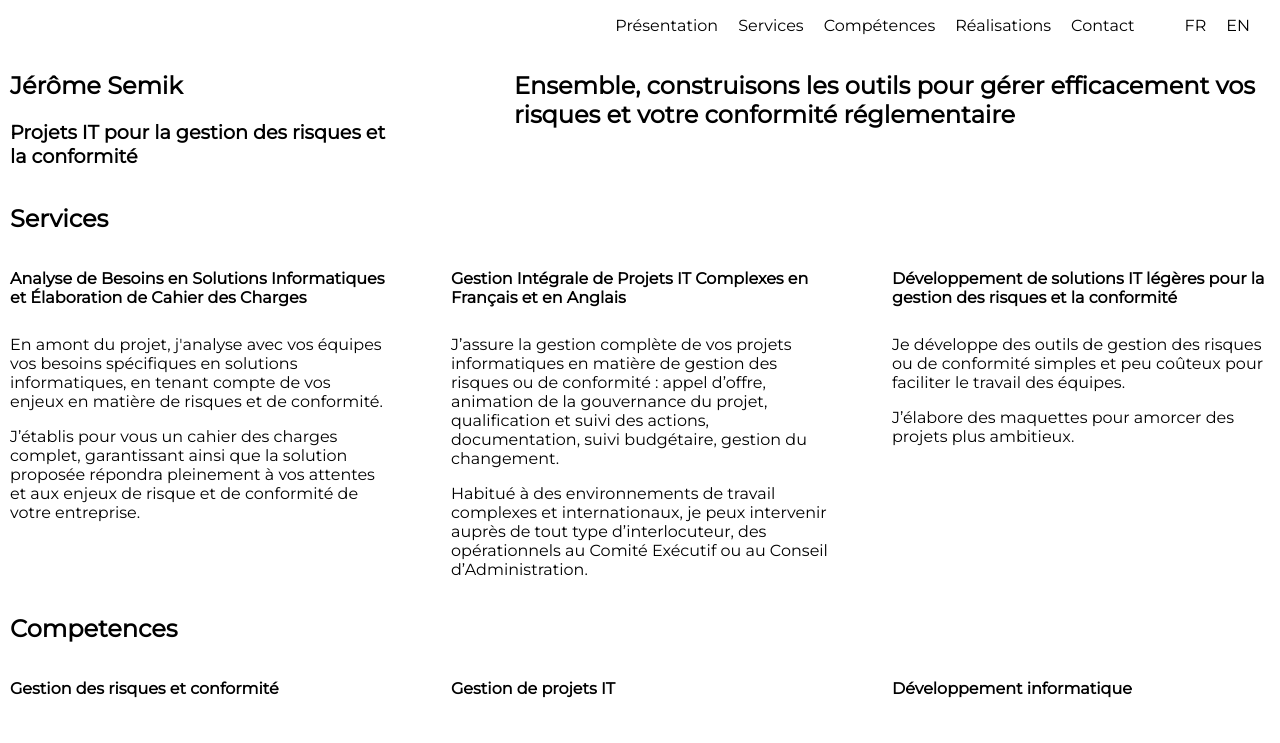
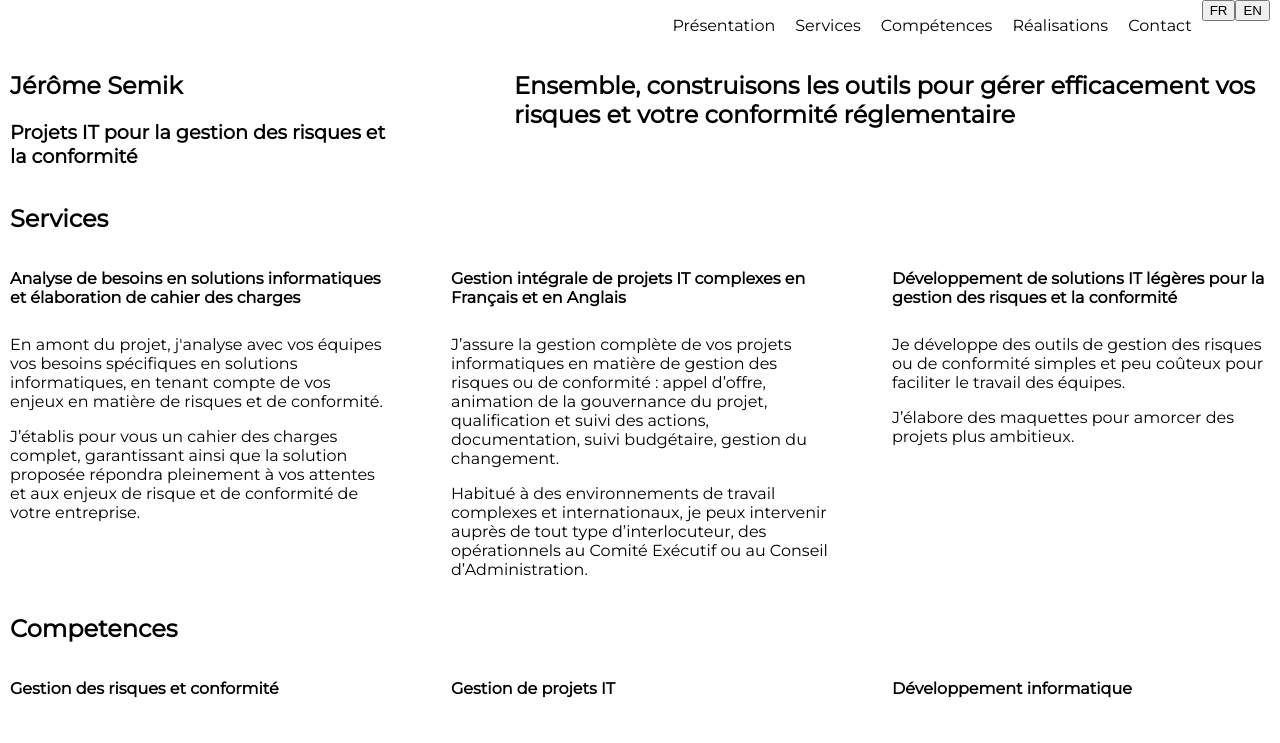
Before and after one commit to Myzaka/Personal-page, a React (Create React App) app in the folder frontend/: page / in a window 1280 px wide. Shown: the top 743 px of the page. Built offline with nearby package versions, Linux system fonts and the light colour scheme.

Commit message:
Ajout useContext pour gestion de la langue

```diff
--- a/frontend/src/App.js
+++ b/frontend/src/App.js
@@ -1,4 +1,5 @@
 import React from 'react';
+import { LanguageContext } from './components/Generic/Language_context';
 import './App.css';
 import Header from './components/Header/Header';
 import Presentation from './components/Presentation/Presentation';
@@ -8,6 +9,7 @@ import Footer from './components/Footer/Footer';
 
 function App() {
   return (
+    <LanguageContext>
       <div>
         <Header language={'fr'}/>
         <Presentation language={'fr'} />
@@ -15,6 +17,7 @@ function App() {
         <Competences language={'fr'} />
         <Footer language={'fr'} />
       </div>
+    </LanguageContext>
   );
 }
 
--- a/frontend/src/components/Competences/Competences.jsx
+++ b/frontend/src/components/Competences/Competences.jsx
@@ -2,8 +2,10 @@ import React from 'react';
 import './Competences_style.scss';
 import texts from './Competences_text.json';
 import CompetencesPanel from './CompetencesPanel';
+import { useLang } from '../Generic/Language_context';
 
-export default function Competences( {language} ) {
+export default function Competences() {
+    const { language } = useLang();
     const text = texts[language];
     return(
         <section className='competences'>
--- a/frontend/src/components/Competences/CompetencesPanel.jsx
+++ b/frontend/src/components/Competences/CompetencesPanel.jsx
@@ -1,8 +1,10 @@
 import React from 'react';
 import './Competences_style.scss';
 import texts from './Competences_text.json';
+import { useLang } from '../Generic/Language_context';
 
-export default function competencesPanel({ language, title, sentence }) {
+export default function CompetencesPanel({ title, sentence }) {
+  const { language } = useLang();
   const text = texts[language];
   const sentences = sentence.split('.');
 
--- a/frontend/src/components/Footer/Footer.jsx
+++ b/frontend/src/components/Footer/Footer.jsx
@@ -3,9 +3,10 @@ import './Footer_style.scss';
 import texts from './Footer_text.json';
 import { FaGithub } from 'react-icons/fa';
 import { FaLinkedin } from 'react-icons/fa';
+import { useLang } from '../Generic/Language_context';
 
-
-export default function Footer({ language }) {
+export default function Footer() {
+  const { language } = useLang();
   const text = texts[language];
 
   return (
--- /dev/null
+++ b/frontend/src/components/Generic/Language_context.jsx
@@ -0,0 +1,21 @@
+import React, { createContext, useContext, useState } from 'react';
+
+const LangContext = createContext();
+
+export function LanguageContext ({ children }) {
+  const [language, setLanguage] = useState('fr'); // Définissez la langue par défaut ici
+
+  const changeLanguage = (newLanguage) => {
+    setLanguage(newLanguage);
+  };
+
+  return (
+    <LangContext.Provider value={{ language, changeLanguage }}>
+      {children}
+    </LangContext.Provider>
+  );
+}
+
+export function useLang() {
+  return useContext(LangContext);
+}
--- a/frontend/src/components/Header/Header.jsx
+++ b/frontend/src/components/Header/Header.jsx
@@ -2,8 +2,11 @@ import React from 'react';
 import './Header_style.scss';
 import texts from './Header_text.json';
 import LanguageSelector from '../Language/Language';
+import { useLang } from '../Generic/Language_context';
 
-export default function Header({ language }) {
+
+export default function Header() {
+  const { language } = useLang();
   const text = texts[language];
 
   return (
--- a/frontend/src/components/Language/Language.jsx
+++ b/frontend/src/components/Language/Language.jsx
@@ -1,12 +1,15 @@
 import React from 'react';
+import { useLang } from '../Generic/Language_context';
 import './Language_style.scss'
 
 export default function LanguageSelector() {
 
+  const { changeLanguage } = useLang();
+
   return (
-    <ul className="language">
-      <li className="language__selection">FR</li>
-      <li className="language__selection">EN</li>
-    </ul>
+    <div>
+      <button onClick={() => changeLanguage('fr')}>FR</button>
+      <button onClick={() => changeLanguage('en')}>EN</button>
+    </div>
   );
 }
--- a/frontend/src/components/Presentation/Presentation.jsx
+++ b/frontend/src/components/Presentation/Presentation.jsx
@@ -1,8 +1,10 @@
 import React from 'react';
 import './Presentation_style.scss';
 import texts from './Presentation_text.json';
+import { useLang } from '../Generic/Language_context';
 
-export default function Presentation( {language} ) {
+export default function Presentation() {
+    const { language } = useLang();
     const text = texts[language];
     return(
         <section className='presentation'>
--- a/frontend/src/components/Services/Services.jsx
+++ b/frontend/src/components/Services/Services.jsx
@@ -2,8 +2,10 @@ import React from 'react';
 import './Services_style.scss';
 import texts from './Services_text.json';
 import ServicesPanel from './Services__panel';
+import { useLang } from '../Generic/Language_context';
 
-export default function Services( {language} ) {
+export default function Services() {
+    const { language } = useLang();
     const text = texts[language];
     return(
         <section className='services'>
--- a/frontend/src/components/Services/Services_text.json
+++ b/frontend/src/components/Services/Services_text.json
@@ -1,8 +1,8 @@
 {
     "fr": {
-      "title1": "Analyse de Besoins en Solutions Informatiques et Élaboration de Cahier des Charges",
+      "title1": "Analyse de besoins en solutions informatiques et élaboration de cahier des charges",
       "text1": "En amont du projet, j'analyse avec vos équipes vos besoins spécifiques en solutions informatiques, en tenant compte de vos enjeux en matière de risques et de conformité. J’établis pour vous un cahier des charges complet, garantissant ainsi que la solution proposée répondra pleinement à vos attentes et aux enjeux de risque et de conformité de votre entreprise.",
-      "title2": "Gestion Intégrale de Projets IT Complexes en Français et en Anglais",
+      "title2": "Gestion intégrale de projets IT complexes en Français et en Anglais",
       "text2": "J’assure la gestion complète de vos projets informatiques en matière de gestion des risques ou de conformité : appel d’offre, animation de la gouvernance du projet, qualification et suivi des actions, documentation, suivi budgétaire, gestion du changement. Habitué à des environnements de travail complexes et internationaux, je peux intervenir auprès de tout type d’interlocuteur, des opérationnels au Comité Exécutif ou au Conseil d’Administration.",
       "title3": "Développement de solutions IT légères pour la gestion des risques et la conformité",
       "text3": "Je développe des outils de gestion des risques ou de conformité simples et peu coûteux pour faciliter le travail des équipes. J’élabore des maquettes pour amorcer des projets plus ambitieux."
```
